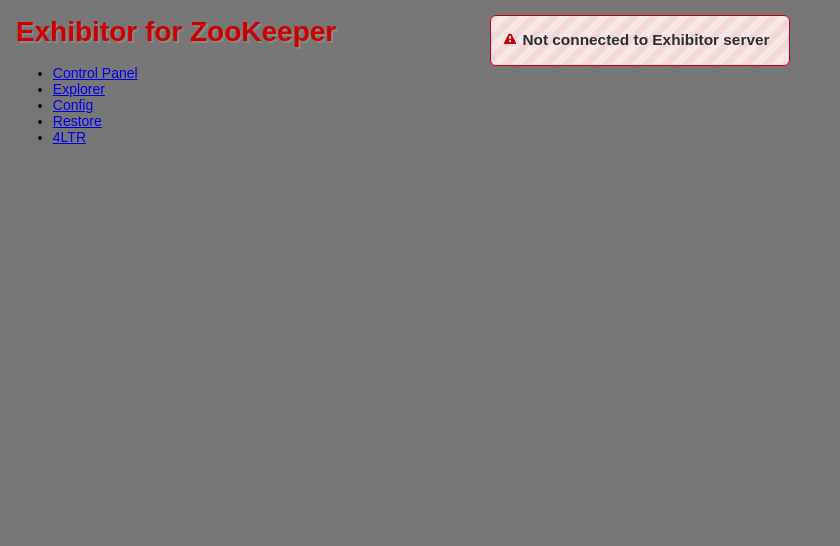
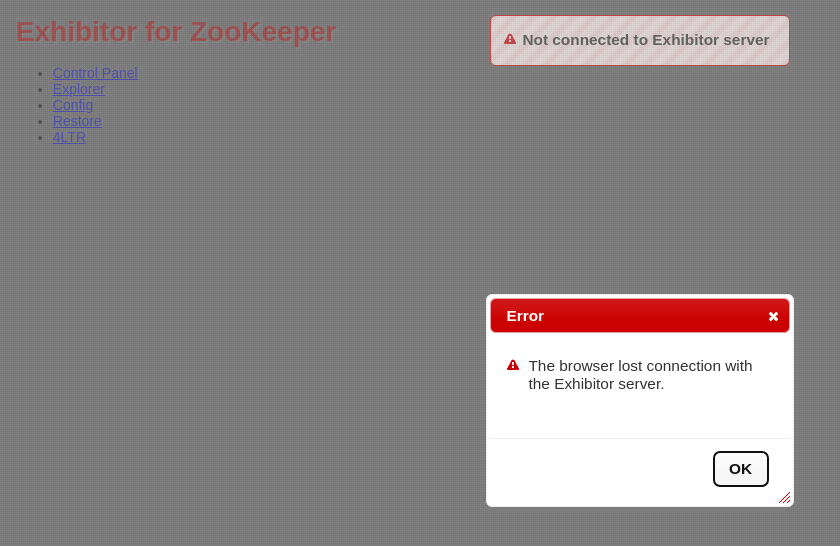
Before and after one commit to soabase/exhibitor, a plain HTML site: page exhibitor-core/src/main/resources/com/netflix/exhibitor/core/ui/index.html in a window 1280 px wide. Shown: the whole page, without its empty margins (0-840 px from the left). Drawn offline with Linux system fonts and the light colour scheme; some packages are replaced by stand-ins of ours; no server answers; a script that the page names is missing.

Commit message:
Added valence when disconnected from Exhibitor server

```diff
--- a/exhibitor-core/src/main/resources/com/netflix/exhibitor/core/ui/css/exhibitor.css
+++ b/exhibitor-core/src/main/resources/com/netflix/exhibitor/core/ui/css/exhibitor.css
@@ -64,6 +64,7 @@
     top: 5px;
     left: 50%;
     margin-left: -150px;
+    z-index: 99999;
 }
 
 #instance-info
@@ -256,3 +257,17 @@
 {
     font-family: monospace;
 }
+
+#exhibitor-valence
+{
+    display: none;
+    position: absolute;
+    z-index: 99998;
+    top: 0;
+    left: 0;
+    width: 100%;
+    height: 100%;
+    background-color: #333;
+    opacity: 0.4;
+    filter: alpha(opacity=40);
+}
--- a/exhibitor-core/src/main/resources/com/netflix/exhibitor/core/ui/index.html
+++ b/exhibitor-core/src/main/resources/com/netflix/exhibitor/core/ui/index.html
@@ -212,5 +212,7 @@
                 <li>Set Data will re-create the node if necessary</li>
             </div>
         </div>
+
+        <div id="exhibitor-valence"></div>
     </body>
 </html>
--- a/exhibitor-core/src/main/resources/com/netflix/exhibitor/core/ui/js/exhibitor.js
+++ b/exhibitor-core/src/main/resources/com/netflix/exhibitor/core/ui/js/exhibitor.js
@@ -79,6 +79,7 @@
             $('#cleanup-enabled').prop("checked", systemState.cleanupEnabled === "true");
             $('#cleanup-enabled').trigger("change");
 
+            $('#exhibitor-valence').hide();
             $('#version').html(systemState.version);
             $('#not-connected-alert').hide();
             $('#instance-hostname').html(systemConfig.thisHostname);
@@ -91,6 +92,7 @@
         {
             if ( connectedToExhibitor )
             {
+                $('#exhibitor-valence').show();
                 $('#not-connected-alert').show();
                 connectedToExhibitor = false;
                 messageDialog("Error", "The browser lost connection with the " + $('#app-name').html() + " server.");
@@ -280,8 +282,9 @@
     });
 
     $("#message-dialog").dialog({
-        modal:true,
-        autoOpen:false
+        modal: true,
+        autoOpen: false,
+        zIndex: 99999
     });
 
     $('#instance-restarts-enabled').lightSwitch({
```
